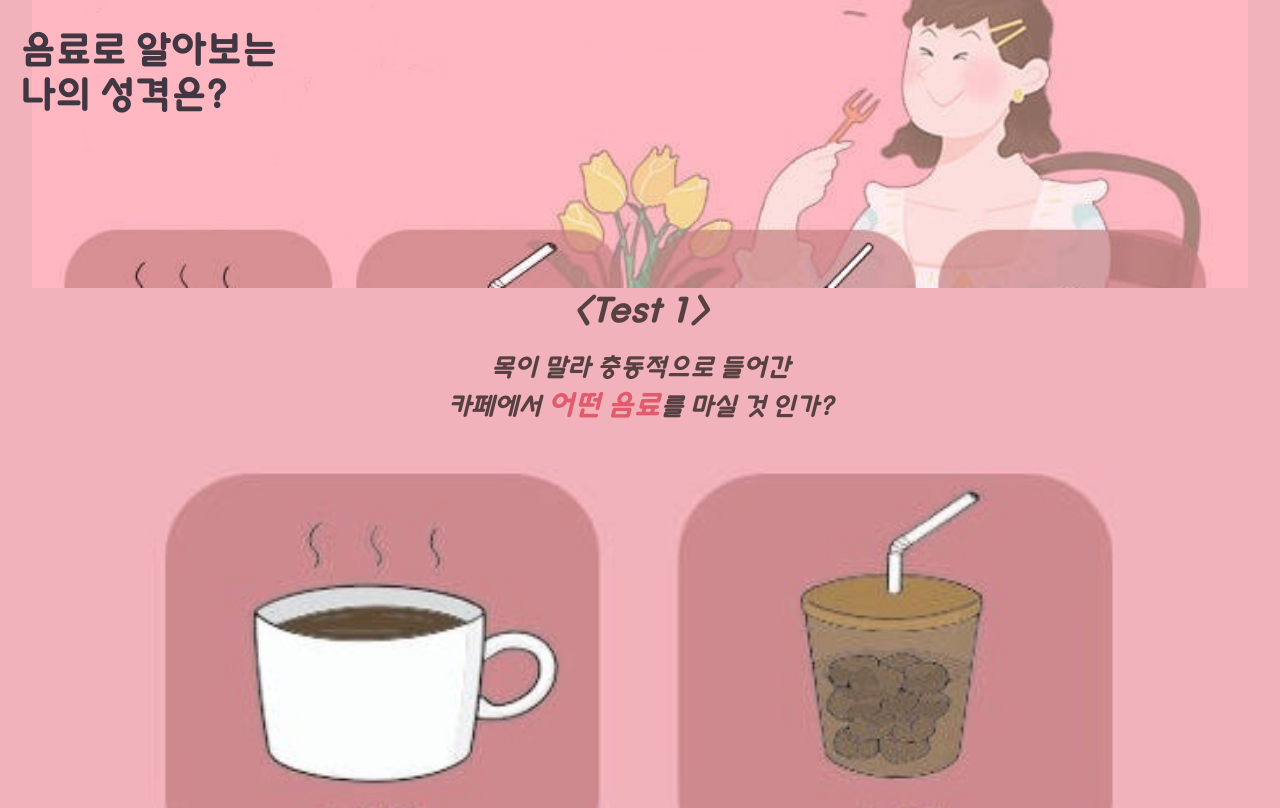
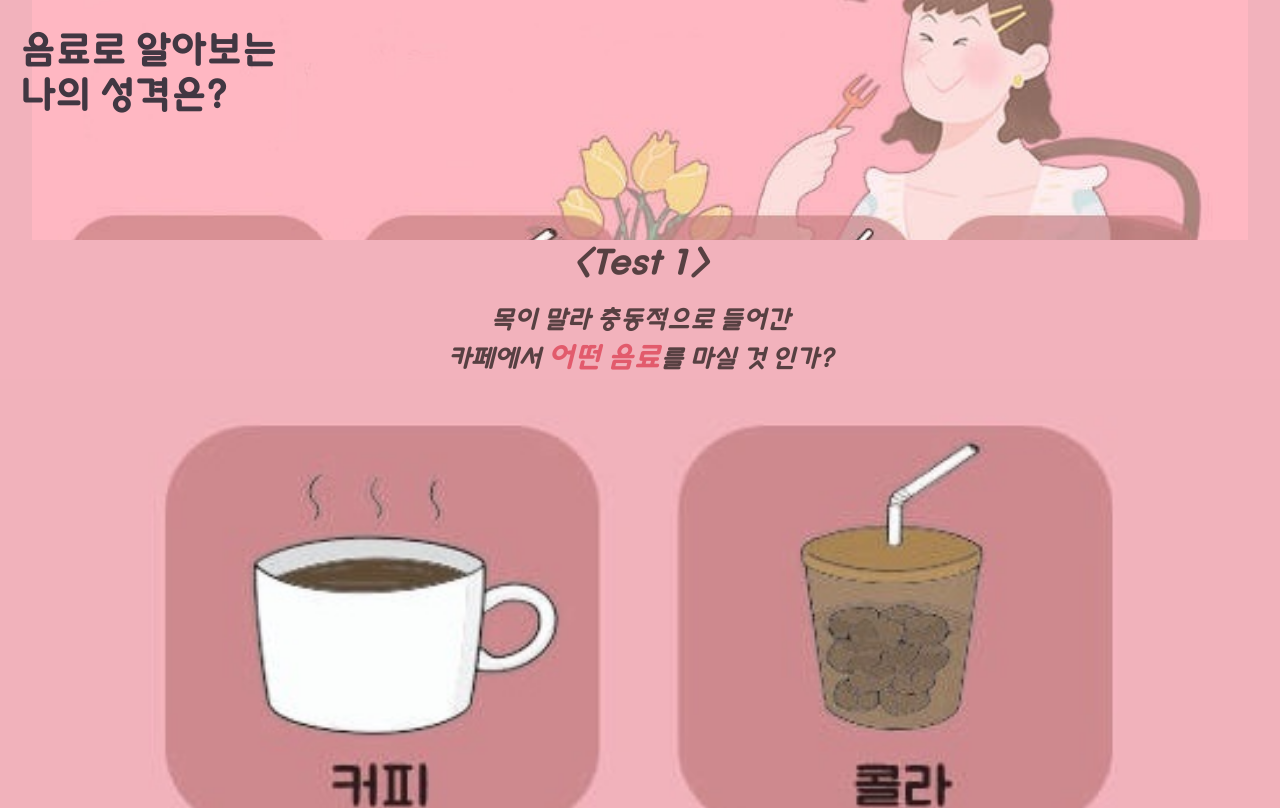
Before and after one commit to mleegcm/Drink, a plain HTML site: page index.html in a window 1280 px wide. Shown: the top 808 px of the page. Drawn offline with nearby package versions, Linux system fonts and the light colour scheme.

Commit message:
Update style.css

```diff
--- a/style.css
+++ b/style.css
@@ -26,7 +26,7 @@ a,abbr,acronym,address,applet,article,aside,audio,b,big,blockquote,body,canvas,c
 
 
 #header {
-	min-height: 36vh;
+	min-height: 30vh;
 	padding : 20px;
 	padding-top: 30px;
 	font-family: 'Typo_Dodam L';
```
